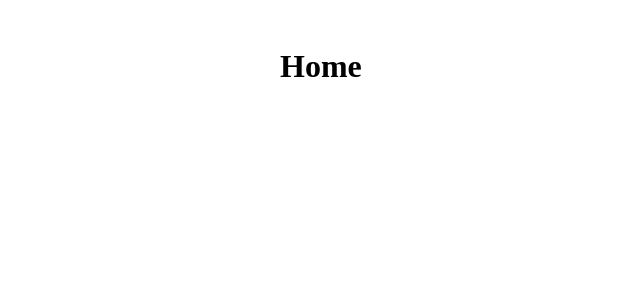
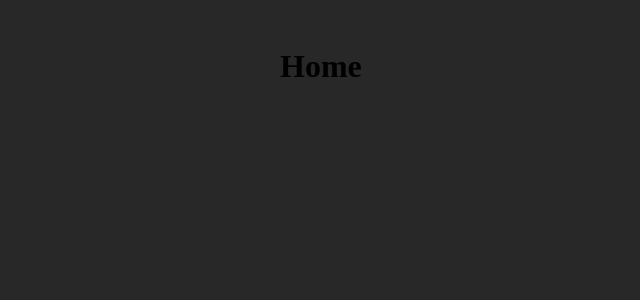
Before and after one commit to leoncruz/md-editor, a Next.js app: page / in a window 1280 px wide. Shown: the top 300 px of the page, without its empty margins (72-712 px from the left). Built offline with nearby package versions, Linux system fonts and the light colour scheme.

Commit message:
add a basic default style

```diff
--- a/src/pages/_app.tsx
+++ b/src/pages/_app.tsx
@@ -1,7 +1,9 @@
 import React from 'react';
 import { AppProps } from 'next/app';
-import { GlobalStyle, AppContainer } from './styles';
+import { ThemeProvider } from 'styled-components';
 import Head from 'next/head';
+
+import { GlobalStyle, AppContainer, theme } from './styles';
 
 export default function App({ Component, pageProps }: AppProps) {
   return (
@@ -9,10 +11,12 @@ export default function App({ Component, pageProps }: AppProps) {
       <Head>
         <title>MD Editor</title>
       </Head>
-      <GlobalStyle />
-      <AppContainer>
-        <Component {...pageProps} />
-      </AppContainer>
+      <ThemeProvider theme={theme}>
+        <GlobalStyle />
+        <AppContainer>
+          <Component {...pageProps} />
+        </AppContainer>
+      </ThemeProvider>
     </>
   );
 }
--- a/src/pages/styles.ts
+++ b/src/pages/styles.ts
@@ -1,10 +1,19 @@
-import styled, { createGlobalStyle } from 'styled-components';
+import styled, { createGlobalStyle, DefaultTheme } from 'styled-components';
+
+export const theme: DefaultTheme = {
+  colors: {
+    bg: '#282828',
+    text: '#fbf1c7',
+    hint: '#a89984'
+  }
+};
 
 export const GlobalStyle = createGlobalStyle`
   * {
     margin: 0;
     padding: 0;
     box-sizing: border-box;
+    background-color: ${props => props.theme.colors.bg};
   }
 `;
 
```
Also changed, not shown: styled.d.ts (added, +11 -0 lines).
